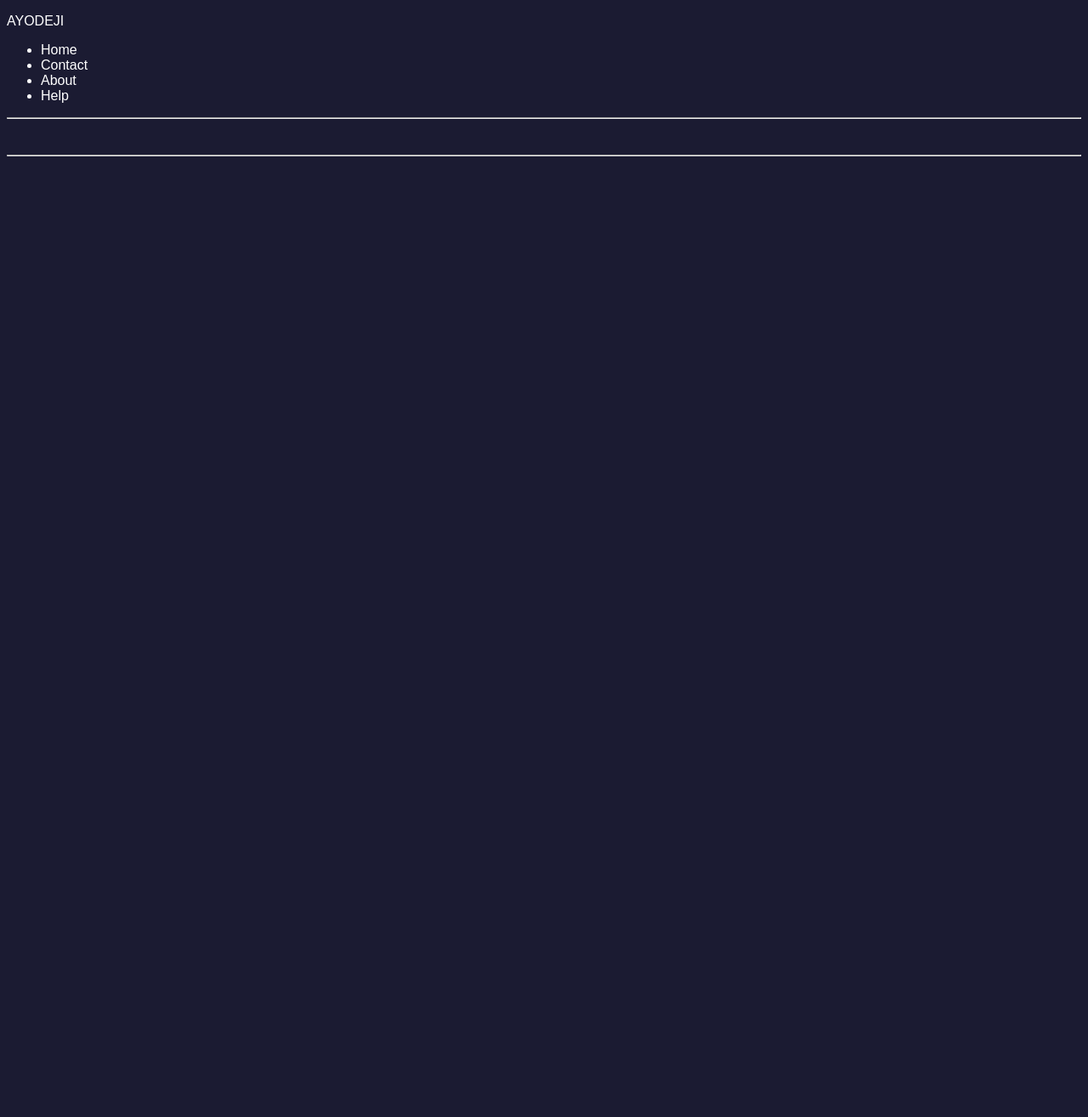
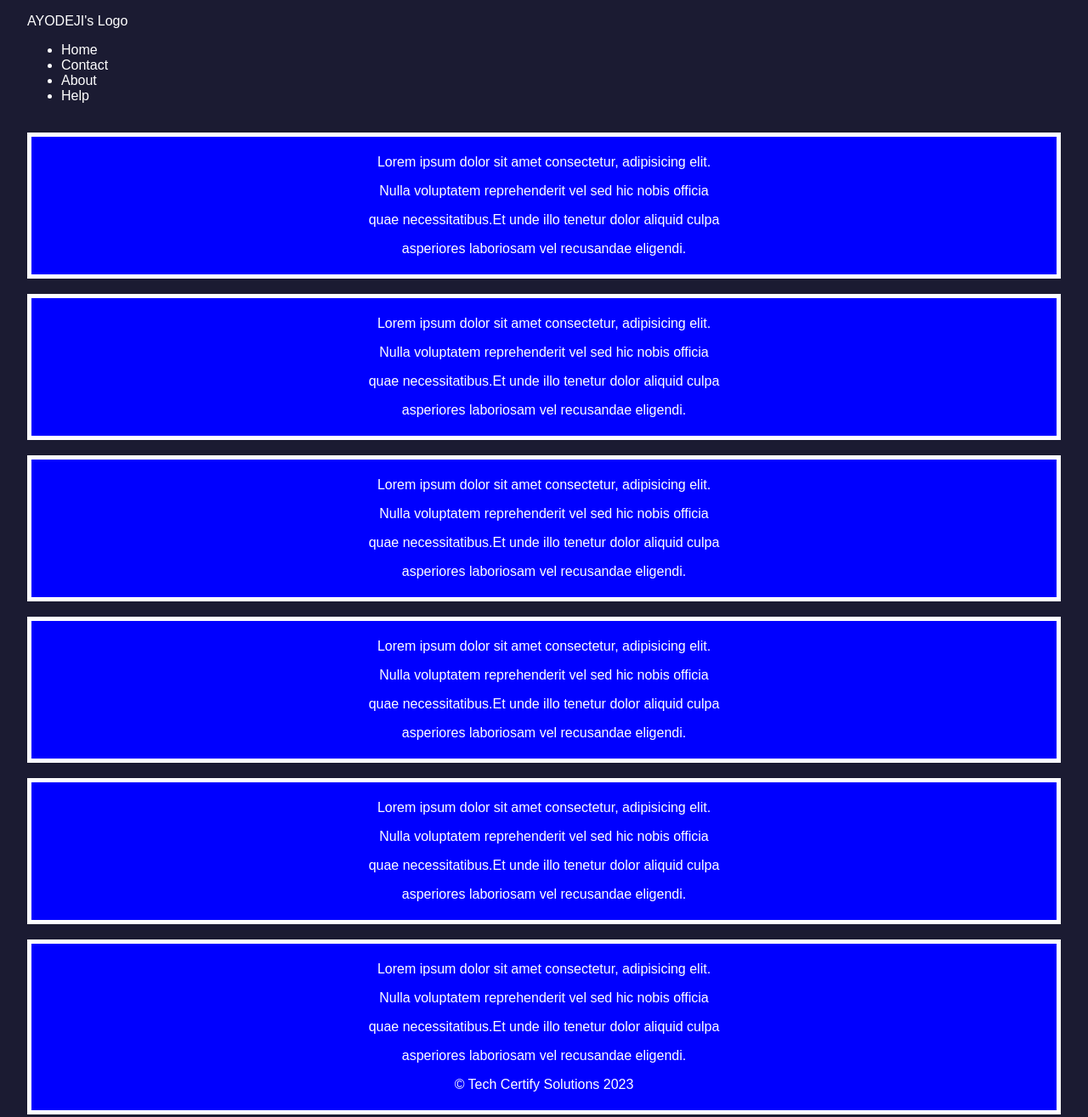
Before and after one commit to Ayo-Oni-515/TechCertifySolutions, a plain HTML site: page Week1/index.html in a window 1280 px wide. Shown: the whole page at 85% size. Before the commit the page ends 800 px from the top, so only its background shows below. Drawn offline with Linux system fonts and the light colour scheme; files that its build step writes are made by us from their sources.

Commit message:
more edits made to the html and css files

```diff
--- a/Week1/index.html
+++ b/Week1/index.html
@@ -6,12 +6,12 @@
     <meta name="description" content="Ayodeji's Portfolio">
     <meta name="keywords" content="Portfolio, Ayodeji Oni, Ayodeji, Oni">
     <meta name="author" content="Ayodeji Mahmuud Oni" />
-    <link rel="stylesheet" href="./index-style.css">
+    <link rel="stylesheet" href="./styles/index-style.css">
     <title>Ayo's Portfolio</title>
 </head>
 <body>
     <!--Header-->
-    <div><p>AYODEJI</p></div>
+    <div><p>AYODEJI's Logo</p></div>
     <nav>
         <div>
             <ul>
@@ -24,19 +24,60 @@
     </nav>
     <!--Header-->
 
-    <hr>
+    <!-- <hr> -->
 
     <!--Main-->
     <div><img src="" alt=""></div>
-    <div>
-        <p></p>
-    </div>
+    <div class="container">
+        <p>Lorem ipsum dolor sit amet consectetur, adipisicing elit.</p>
+        <p>Nulla voluptatem reprehenderit vel sed hic nobis officia</p>
+        <p>quae necessitatibus.Et unde illo tenetur dolor aliquid culpa </p>
+        <p>asperiores laboriosam vel recusandae eligendi.</p>
+    </div><br/>
+
+    <div class="container">
+        <p>Lorem ipsum dolor sit amet consectetur, adipisicing elit.</p>
+        <p>Nulla voluptatem reprehenderit vel sed hic nobis officia</p>
+        <p>quae necessitatibus.Et unde illo tenetur dolor aliquid culpa </p>
+        <p>asperiores laboriosam vel recusandae eligendi.</p>
+    </div><br/>
+
+    <div class="container">
+        <p>Lorem ipsum dolor sit amet consectetur, adipisicing elit.</p>
+        <p>Nulla voluptatem reprehenderit vel sed hic nobis officia</p>
+        <p>quae necessitatibus.Et unde illo tenetur dolor aliquid culpa </p>
+        <p>asperiores laboriosam vel recusandae eligendi.</p>
+    </div><br/>
     <!--Main-->
 
-    <hr>
+    <!-- <hr>  -->
 
     <!--Footer-->
 
+    <div class="container">
+        <p>Lorem ipsum dolor sit amet consectetur, adipisicing elit.</p>
+        <p>Nulla voluptatem reprehenderit vel sed hic nobis officia</p>
+        <p>quae necessitatibus.Et unde illo tenetur dolor aliquid culpa </p>
+        <p>asperiores laboriosam vel recusandae eligendi.</p>
+    </div><br/>
+
+    <div class="container">
+        <p>Lorem ipsum dolor sit amet consectetur, adipisicing elit.</p>
+        <p>Nulla voluptatem reprehenderit vel sed hic nobis officia</p>
+        <p>quae necessitatibus.Et unde illo tenetur dolor aliquid culpa </p>
+        <p>asperiores laboriosam vel recusandae eligendi.</p>
+    </div><br/>
+
+    <div class="container">
+        <p>Lorem ipsum dolor sit amet consectetur, adipisicing elit.</p>
+        <p>Nulla voluptatem reprehenderit vel sed hic nobis officia</p>
+        <p>quae necessitatibus.Et unde illo tenetur dolor aliquid culpa </p>
+        <p>asperiores laboriosam vel recusandae eligendi.</p>
+        <p>&copy; Tech Certify Solutions 2023</p>
+    </div><br/>
+
+
     <!--Footer-->
 </body>
+<script src="scripts/index-script.js"></script>
 </html>
--- a/Week1/styles/index-style.css
+++ b/Week1/styles/index-style.css
@@ -1,7 +1,25 @@
+* {
+  /* margin: 0; */
+}
+
 body {
     background-color: #1b1b32;
-    font-family: sans-serif, Arial, Helvetica, system-ui, -apple-system, BlinkMacSystemFont,
+    font-family: Arial, sans-serif, Helvetica, system-ui, -apple-system, BlinkMacSystemFont,
     'Segoe UI', Roboto, Oxygen, Ubuntu, Cantarell, 'Open Sans', 'Helvetica Neue', sans-serif;
     /* font-size: 19px; */
     color: white;
+    margin: 0 auto;
+    /* font-size: 1em; */
+    max-width: 95%;
+
   }
+
+.container {
+  /* max-width: 100%; */
+  margin: 0 auto;
+  text-align: center;
+  padding: 5px;
+  border: 5px solid white;
+  color: white;
+  background-color: blue;
+}
```
Also changed, not shown: Week1/images/1692475341484.jpg (added).
